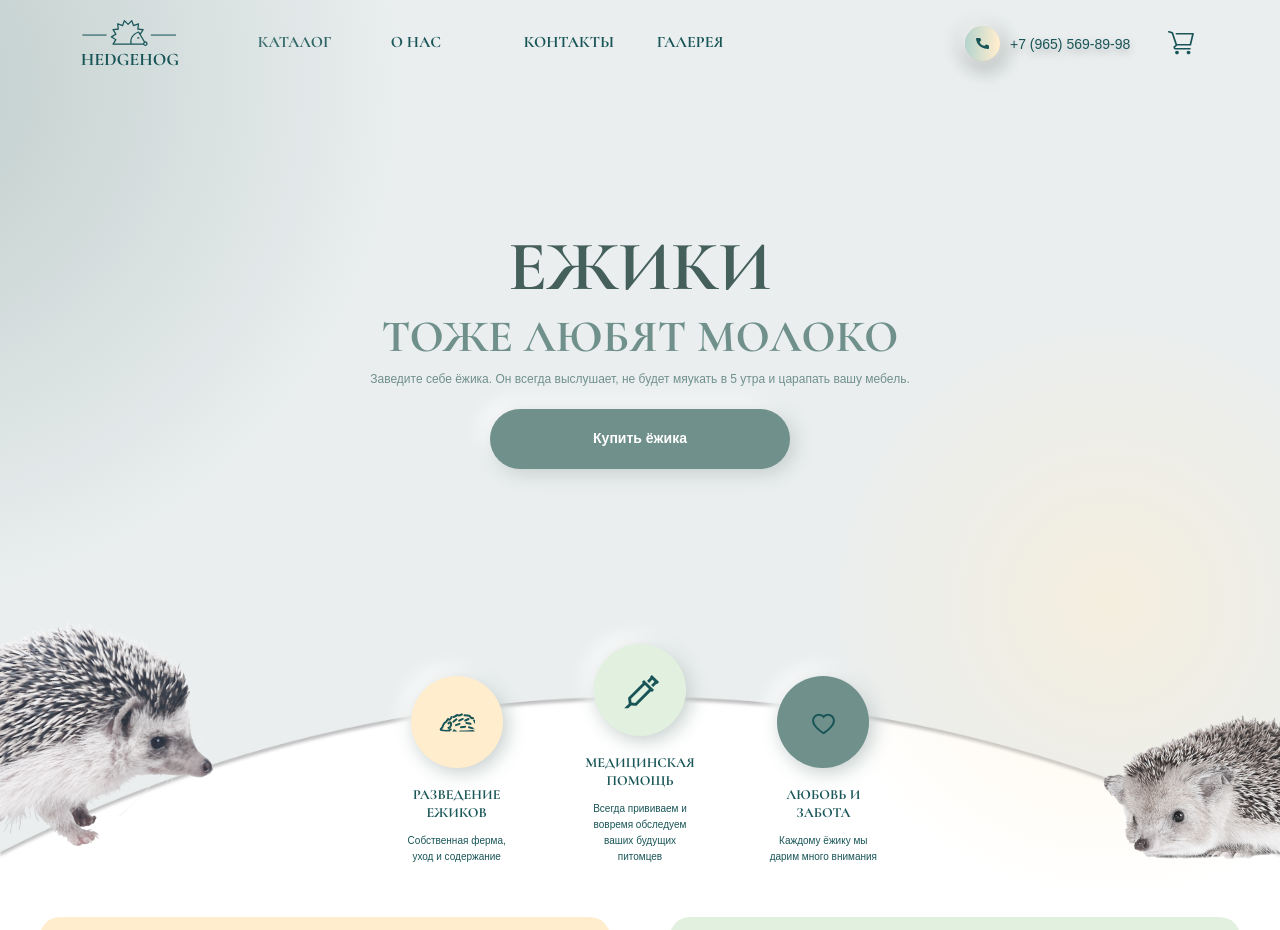
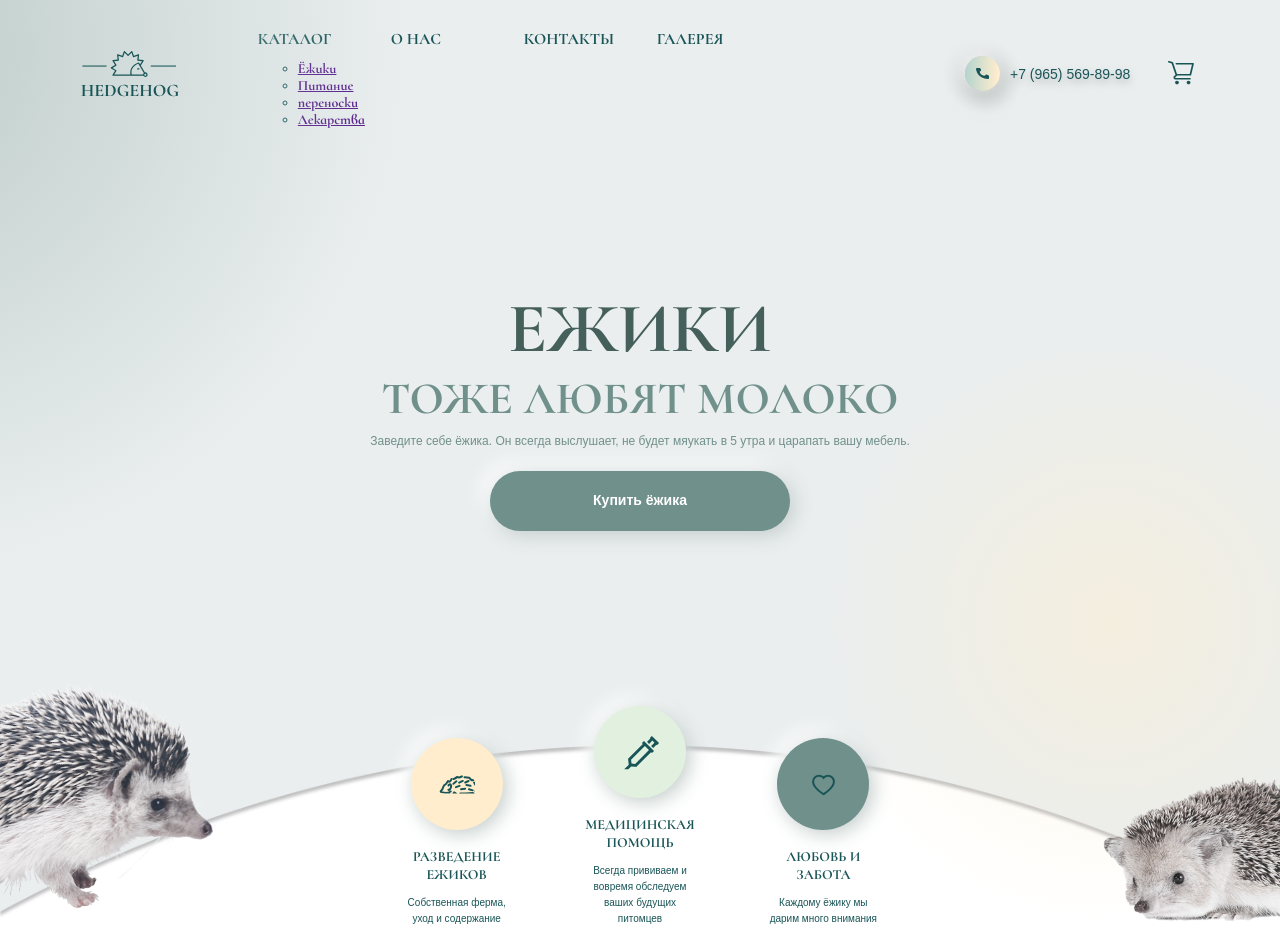
Before and after one commit to Ramc1987/HEDGEHOG, a website: page source/index.html in a window 1280 px wide. Shown: the top 930 px of the page. Drawn offline with nearby package versions, Linux system fonts and the light colour scheme; files that its build step writes are made by us from their sources; files whose address does not match are found by name.

Commit message:
create popup-menu

```diff
--- a/source/index.html
+++ b/source/index.html
@@ -43,6 +43,20 @@
               <ul class="main-nav__list">
                 <li class="main-nav__item">
                   <a class="main-nav__item-link" href="#">каталог</a>
+                    <ul class="popup popup__list">
+                      <li class="popup__item">
+                        <a href="" class="popup__link">Ёжики</a>
+                      </li>
+                      <li class="popup__item">
+                        <a href="" class="popup__link">Питание</a>
+                      </li>
+                      <li class="popup__item">
+                        <a href="" class="popup__link">переноски</a>
+                      </li>
+                      <li class="popup__item">
+                        <a href="" class="popup__link">Лекарства</a>
+                      </li>
+                    </ul>
                 </li>
                 <li class="main-nav__item">
                   <a class="main-nav__item-link" href="#">о нас</a>
--- /dev/null
+++ b/source/sass/block/popup.scss
@@ -0,0 +1,7 @@
+.popup {}
+
+.popup__list {}
+
+.popup__item {}
+
+.popup__link {}
--- a/source/sass/style.scss
+++ b/source/sass/style.scss
@@ -17,3 +17,4 @@
 @import "../sass/block/footer.scss";
 @import "../sass/block/social.scss";
 @import "../sass/block/modal-form.scss";
+@import "../sass/block/popup.scss";
```
Also changed, not shown: build/index.html.
